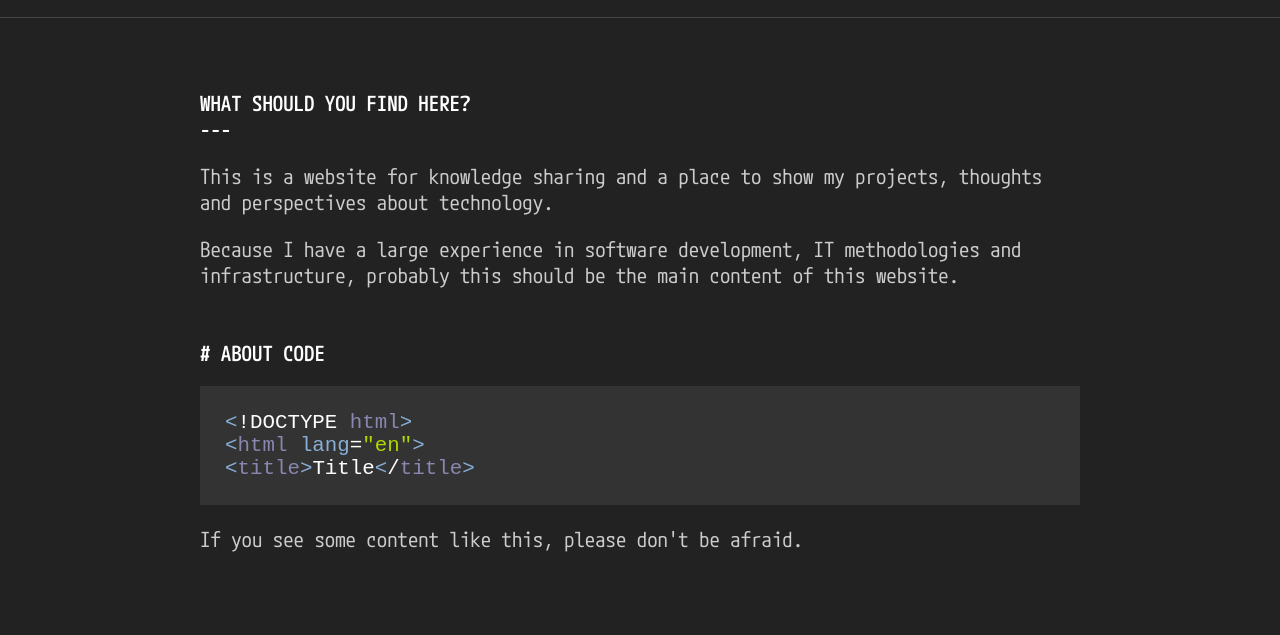
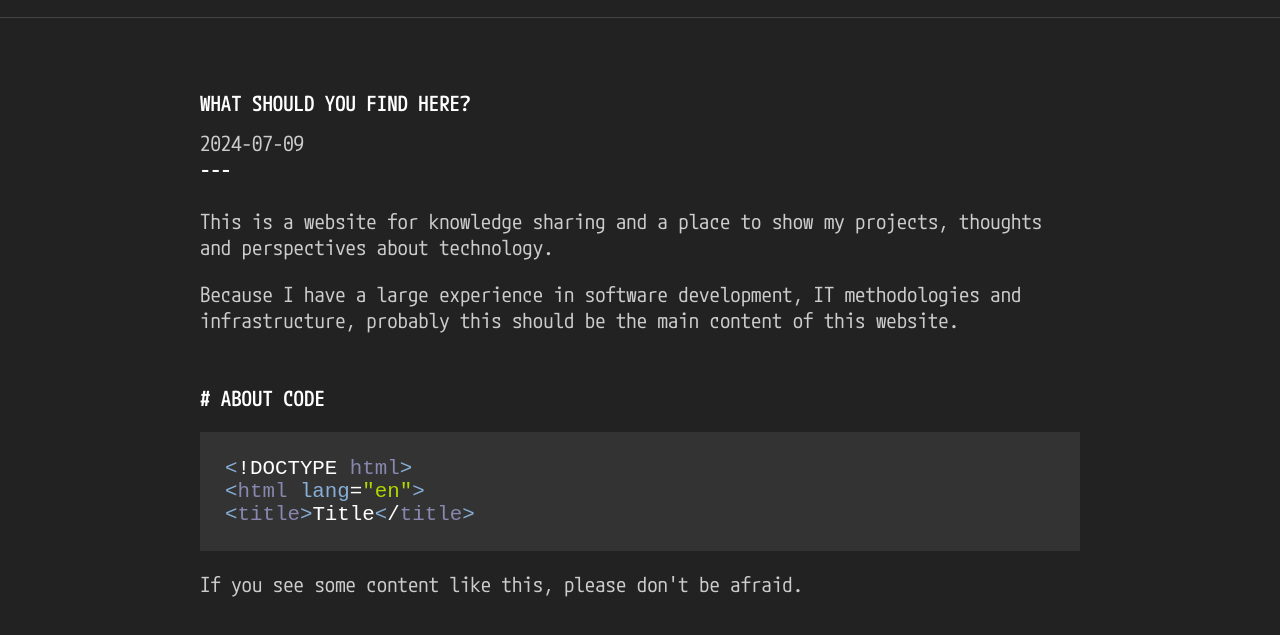
Before and after one commit to henriquegogo/soarrs.com, a plain HTML site: page index.html in a window 1280 px wide. Shown: the part 49-684 px from the top of the page. Drawn offline with Linux system fonts and the light colour scheme.

Commit message:
Add Web Analytics and feed to website

```diff
--- a/index.html
+++ b/index.html
@@ -9,6 +9,7 @@
   </head>
   <body>
     <h1>What should you find here?</h1>
+    <time>2024-07-09</time>
     <p>This is a website for knowledge sharing and a place to show my projects, thoughts and perspectives about technology.</p>
     <p>Because I have a large experience in software development, IT methodologies and infrastructure, probably this should be the main content of this website.</p>
 
--- a/script.js
+++ b/script.js
@@ -1,6 +1,7 @@
 (function() {
   function templateStart() {
     document.write(`
+    <!-- Cloudflare Web Analytics --><script defer src='https://static.cloudflareinsights.com/beacon.min.js' data-cf-beacon='{"token": "c7173534a70d465a9e59e528c0123cb3"}'></script><!-- End Cloudflare Web Analytics -->
     <header>
       <a href="/" title="Home">
         <img src="assets/logo.png" alt="SOARRS" />
--- a/style.css
+++ b/style.css
@@ -14,6 +14,9 @@ body {
   margin: 0 auto;
 }
 
+a {
+  color: #CCC;
+}
 h1, h2, h3, h4, h5, h6 {
   margin-top: 2.5rem;
   text-transform: uppercase;
@@ -89,6 +92,25 @@ header > nav a:last-of-type::after {
 main {
   padding: 20px calc(50vw - 450px + 10px);
 }
+main h1::after {
+  display: none;
+}
+main h1:has(+ p) {
+  margin-bottom: 0;
+}
+main [rel=author] + time::before {
+  content: "- ";
+}
+main p:first-of-type {
+  margin-top: 0;
+}
+main p:first-of-type::before {
+  content: "---\A\A";
+  display: block;
+  font-weight: 500;
+  color: #FFF;
+  white-space: pre-wrap;
+}
 
 @media (max-width: 940px) {
   header, main {
```
Also changed, not shown: 1 other file.
